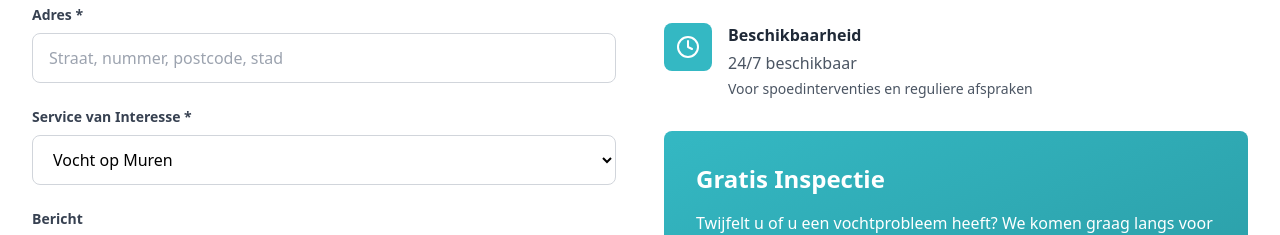
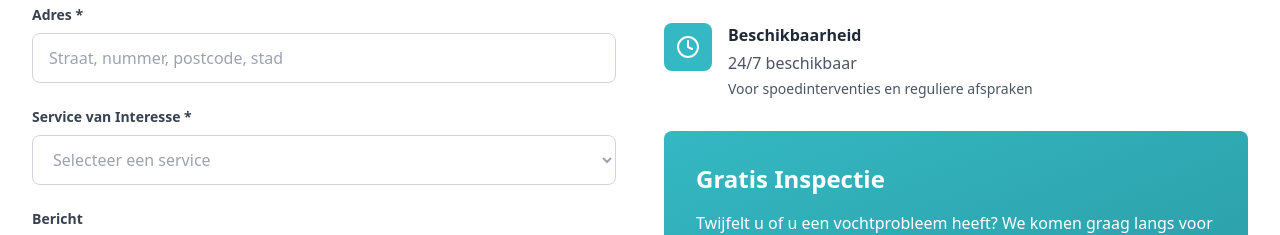
Before and after one commit to mo3aad2002/kustVochtBestrijding, a React (Vite) app: page /contact in a window 1280 px wide. Shown: the part 921-1156 px from the top of the page. Built offline with nearby package versions, Linux system fonts and the light colour scheme.

Commit message:
Updated Contact.tsx

```diff
--- a/src/pages/Contact.tsx
+++ b/src/pages/Contact.tsx
@@ -278,8 +278,9 @@ function ContactSection() {
                   value={formData.service}
                   onChange={handleChange}
                   required
-                  className="w-full px-4 py-3 border border-gray-300 rounded-lg focus:ring-2 focus:ring-[#34B8C3] focus:border-transparent outline-none transition bg-white"
+                  className={`w-full px-4 py-3 border border-gray-300 rounded-lg focus:ring-2 focus:ring-[#34B8C3] focus:border-transparent outline-none transition bg-white ${!formData.service ? 'text-gray-400' : 'text-gray-900'}`}
                 >
+                  <option value="" disabled hidden>Selecteer een service</option>
                   <option value="Vocht op Muren">Vocht op Muren</option>
                   <option value="Schimmel">Schimmel</option>
                   <option value="Condensatie">Condensatie</option>
```
